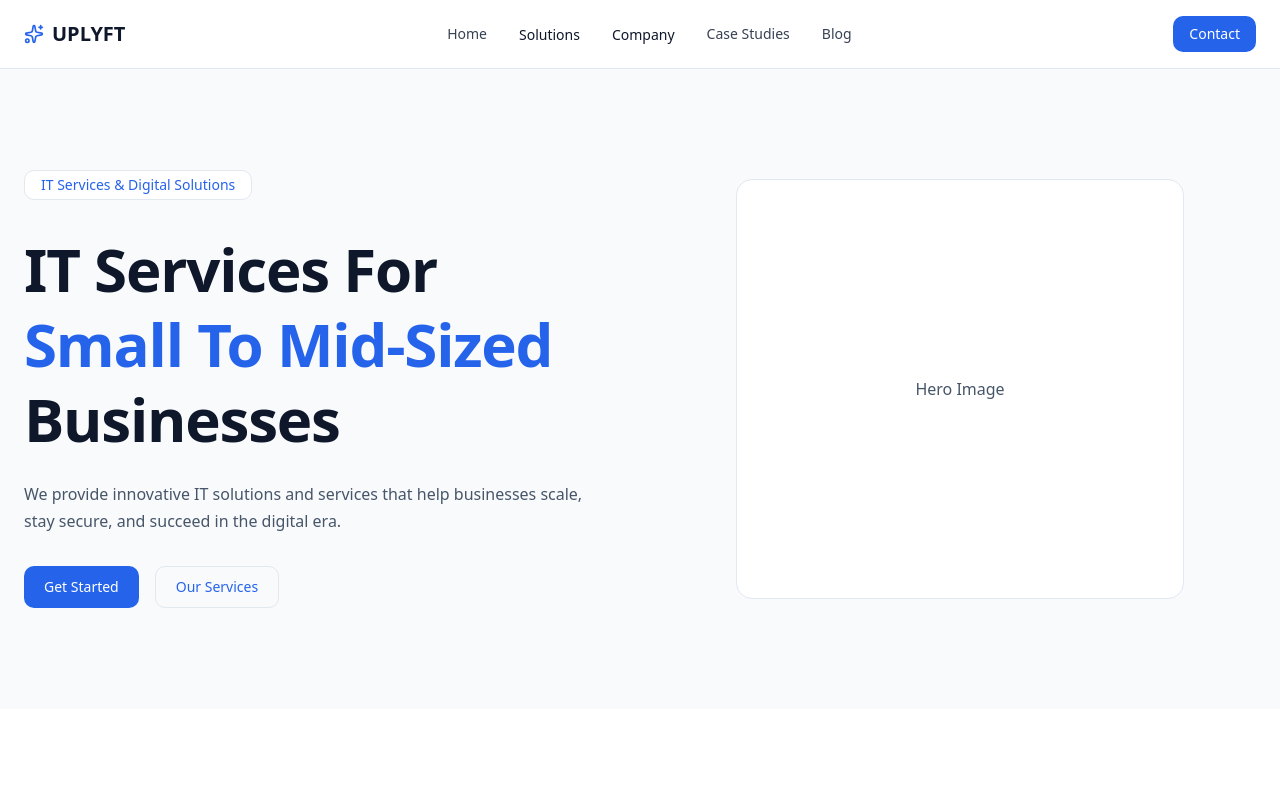
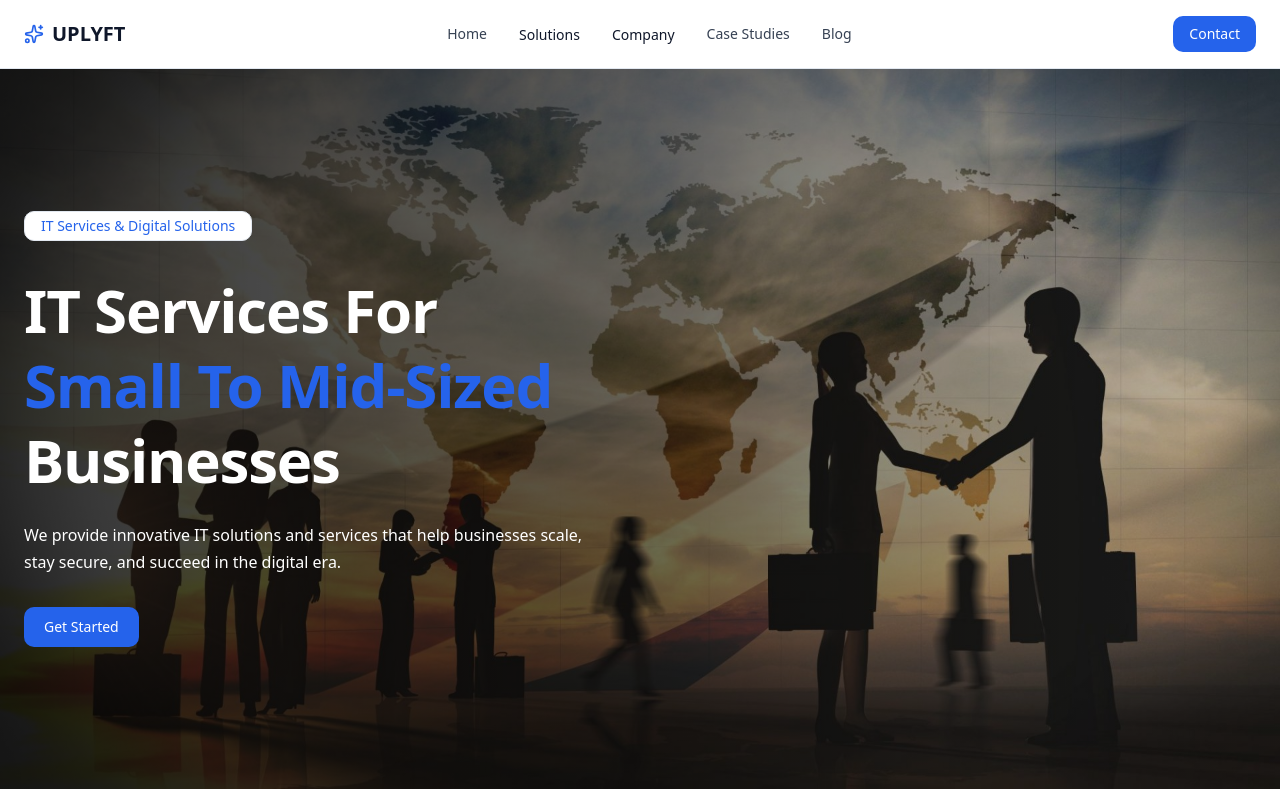
Before and after one commit to cipher997/uplyft.me, a Next.js app: page / in a window 1280 px wide. Shown: the top 794 px of the page. Built offline with nearby package versions, Linux system fonts and the light colour scheme.

Commit message:
update 6 files

```diff
--- a/app/globals.css
+++ b/app/globals.css
@@ -98,25 +98,25 @@ a, button {
 
 /* ===== Testimonial Carousel ===== */
 
-.testimonial-slide {
-  width: 33.3333%;
-  flex-shrink: 0;
-  padding: 0 12px;
-}
+/* ===== Testimonials Marquee ===== */
 
 .testimonial-track {
   display: flex;
+  gap: 24px;
   width: max-content;
-  animation: scroll-left 45s linear infinite;
+  animation: testimonial-scroll 40s linear infinite;
 }
 
+.testimonial-slide {
+  width: 360px;              /* FIXED width */
+  flex-shrink: 0;
+}
 
-/* Pause animation on hover */
 .testimonial-track:hover {
   animation-play-state: paused;
 }
 
-@keyframes scroll-left {
+@keyframes testimonial-scroll {
   from {
     transform: translateX(0);
   }
@@ -125,15 +125,9 @@ a, button {
   }
 }
 
-/* Responsive tweaks */
-@media (max-width: 1024px) {
+/* Responsive */
+@media (max-width: 768px) {
   .testimonial-slide {
-    width: 320px;
+    width: 300px;
   }
 }
-
-@media (max-width: 640px) {
-  .testimonial-slide {
-    width: 280px;
-  }
-}
--- a/data/testimonials.ts
+++ b/data/testimonials.ts
@@ -49,14 +49,14 @@ export const testimonials: Testimonial[] = [
     image: "/images/testimonials/weshatton.jpg",
     rating: 5,
   },
-  // {
-  //   id: "5",
-  //   name: "Business Client",
-  //   role: "Marketing Lead",
-  //   company: "United States",
-  //   quote:
-  //     "Fahad is incredible to work with. He stays involved until the very end and beyond. His digital marketing strategies and SEO expertise helped take our business to the next level.",
-  //   image: "/images/testimonials/client.jpg",
-  //   rating: 5,
-  // },
+  {
+    id: "5",
+    name: "Business Client",
+    role: "Marketing Lead",
+    company: "United States",
+    quote:
+      "Fahad is incredible to work with. He stays involved until the very end and beyond. His digital marketing strategies and SEO expertise helped take our business to the next level.",
+    image: "/images/testimonials/client.jpg",
+    rating: 5,
+  },
 ];
--- a/sections/Hero/Hero.tsx
+++ b/sections/Hero/Hero.tsx
@@ -3,15 +3,22 @@ import { HeroContent } from "./HeroContent";
 
 export function Hero() {
   return (
-    <section className="bg-soft">
-      <Container className="grid min-h-[80vh] grid-cols-1 items-center gap-12 py-20 md:grid-cols-2">
-        <HeroContent />
+    <section className="relative min-h-[90vh] overflow-hidden">
+      {/* Background Image */}
+      <div
+        className="absolute inset-0 bg-cover bg-center"
+        style={{
+          backgroundImage: "url('/hero-main.jpg')",
+        }}
+      />
 
-        {/* Right Side (Image placeholder for now) */}
-        <div className="flex justify-center">
-          <div className="h-[420px] w-full max-w-md rounded-lg bg-white border border-default flex items-center justify-center text-muted">
-            Hero Image
-          </div>
+      {/* Overlay (for readability & mood) */}
+      <div className="absolute inset-0 bg-gradient-to-r from-black/80 via-black/60 to-black/20" />
+
+      {/* Content */}
+      <Container className="relative z-10 flex min-h-[90vh] items-center">
+        <div className="max-w-2xl text-white">
+          <HeroContent />
         </div>
       </Container>
     </section>
--- a/sections/Hero/HeroContent.tsx
+++ b/sections/Hero/HeroContent.tsx
@@ -15,7 +15,7 @@ export function HeroContent() {
       </h1>
 
       {/* Description */}
-      <p className="mt-6 max-w-xl text-muted">
+      <p className="mt-6 max-w-xl leading-tight leading-relaxed">
         We provide innovative IT solutions and services that help businesses
         scale, stay secure, and succeed in the digital era.
       </p>
@@ -23,9 +23,9 @@ export function HeroContent() {
       {/* CTA */}
       <div className="mt-8 flex flex-wrap gap-4">
         <Button href="/contact">Get Started</Button>
-        <Button href="/services" variant="outline">
+        {/* <Button href="/services" variant="outline">
           Our Services
-        </Button>
+        </Button> */}
       </div>
     </div>
   );
--- a/sections/Testimonials/TestimonialCard.tsx
+++ b/sections/Testimonials/TestimonialCard.tsx
@@ -2,22 +2,18 @@ import { Card } from "@/components/ui/Card";
 import type { Testimonial } from "@/data/testimonials";
 import { Quote } from "lucide-react";
 
-type TestimonialCardProps = {
-  testimonial: Testimonial;
-};
-
-export function TestimonialCard({ testimonial }: TestimonialCardProps) {
+export function TestimonialCard({ testimonial }: { testimonial: Testimonial }) {
   return (
-    <Card className="h-full flex flex-col justify-between">
+    <Card className="flex h-full min-h-[260px] flex-col justify-between">
       <div>
-    <Quote size={20} className="mb-2 text-primary opacity-60" />
-    <p className="text-sm text-muted leading-relaxed">
+        <Quote size={20} className="mb-3 text-primary opacity-60" />
+        <p className="text-sm leading-relaxed text-muted">
           “{testimonial.quote}”
         </p>
       </div>
 
       <div className="mt-6 flex items-center gap-4">
-    <div className="h-12 w-12 rounded-full bg-soft flex items-center justify-center text-xs text-muted">
+        <div className="flex h-12 w-12 items-center justify-center rounded-full bg-soft text-xs text-muted">
           IMG
         </div>
 
@@ -31,6 +27,5 @@ export function TestimonialCard({ testimonial }: TestimonialCardProps) {
         </div>
       </div>
     </Card>
-
   );
 }
--- a/sections/Testimonials/Testimonials.tsx
+++ b/sections/Testimonials/Testimonials.tsx
@@ -3,13 +3,12 @@ import { testimonials } from "@/data/testimonials";
 import { TestimonialCard } from "./TestimonialCard";
 
 export function Testimonials() {
-  // Duplicate testimonials for seamless loop
-  const scrollingTestimonials = [...testimonials, ...testimonials];
+  const items = [...testimonials, ...testimonials];
 
   return (
     <section className="bg-soft py-20 overflow-hidden">
       <Container>
-    {/* Section Header */}
+        {/* Header */}
         <div className="mb-12 max-w-2xl">
           <span className="text-sm font-medium text-primary">
             Testimonials
@@ -23,10 +22,10 @@ export function Testimonials() {
           </p>
         </div>
 
-    {/* Carousel MASK (this fixes width issue) */}
+        {/* Carousel */}
         <div className="relative overflow-hidden">
           <div className="testimonial-track">
-        {[...testimonials, ...testimonials].map((testimonial, index) => (
+            {items.map((testimonial, index) => (
               <div
                 key={`${testimonial.id}-${index}`}
                 className="testimonial-slide"
@@ -38,6 +37,5 @@ export function Testimonials() {
         </div>
       </Container>
     </section>
-
   );
 }
```
Also changed, not shown: public/hero-main.jpg (added). Lines whose indentation alone changed are shown as unchanged.
